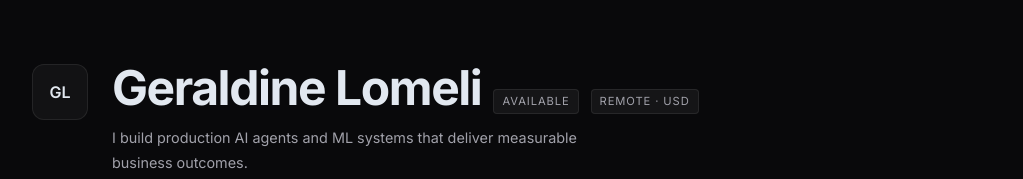
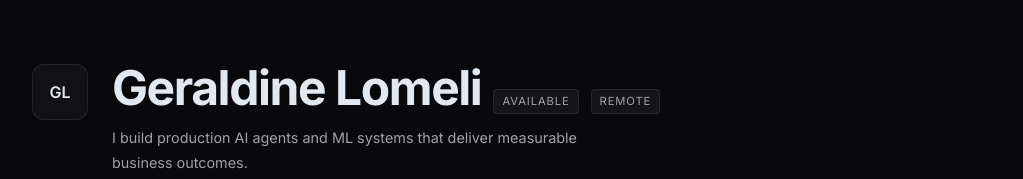
Before and after one commit to geraldine-agents/agent-webpage, a Next.js app: page / in a window 1280 px wide. Shown: the top 179 px of the page, without its empty margins (128-1151 px from the left). Built offline with nearby package versions, Linux system fonts and the light colour scheme; no server answers.

Commit message:
removed USD

```diff
--- a/app/page.tsx
+++ b/app/page.tsx
@@ -23,7 +23,7 @@ export default function Home() {
                 Available
               </span>
               <span className="px-2 py-0.5 text-[0.7rem] uppercase tracking-[0.08em] rounded bg-white/[0.05] text-[#a1a1aa] border border-white/[0.08]">
-                Remote · USD
+                Remote
               </span>
             </div>
 
```
